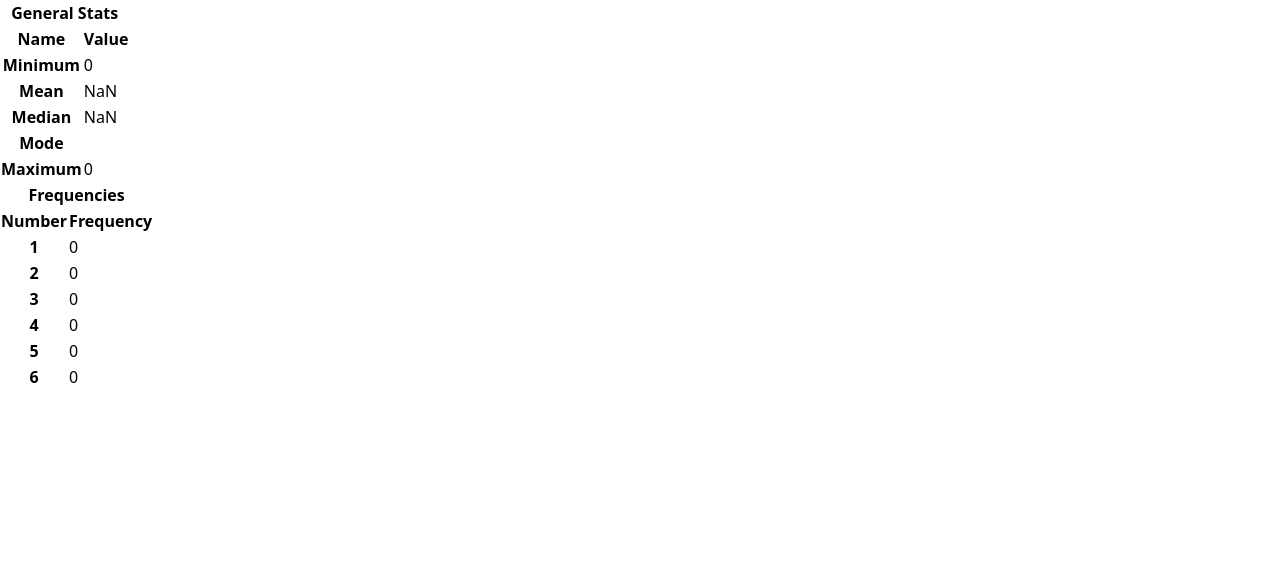
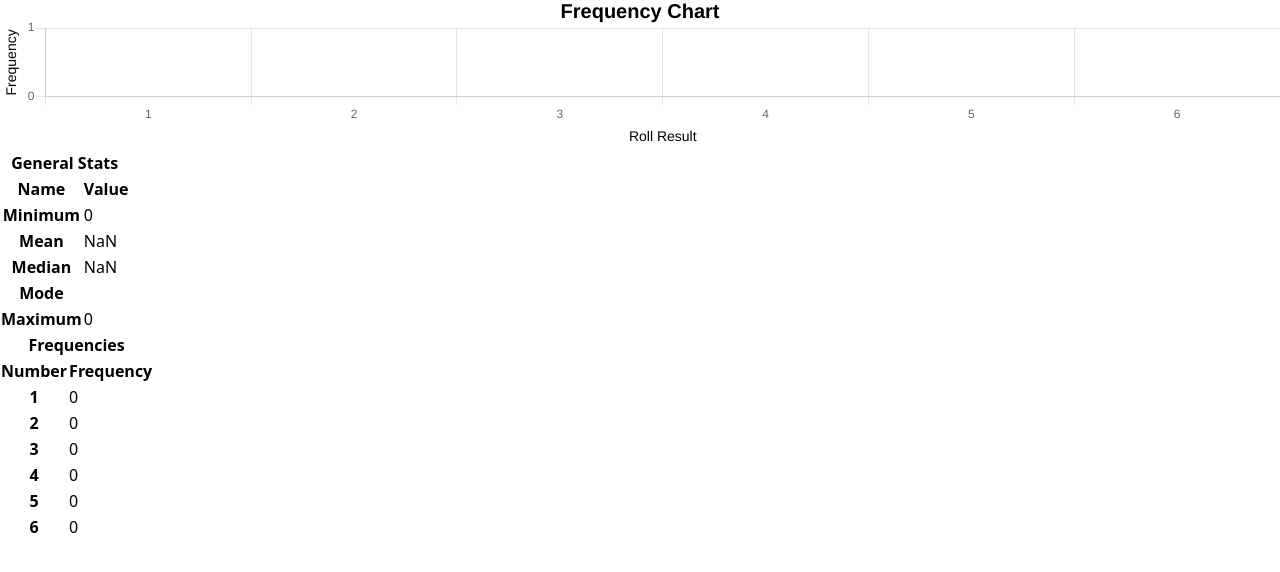
Before and after one commit to jchen2090/Disualizer, a React (Vite) app: page /dashboard in a window 1280 px wide. Shown: the top 572 px of the page. Built offline with nearby package versions, Linux system fonts and the light colour scheme.

Commit message:
Frequency Chart

```diff
--- a/package.json
+++ b/package.json
@@ -10,10 +10,12 @@
     "preview": "vite preview"
   },
   "dependencies": {
+    "chart.js": "^4.4.1",
     "class-variance-authority": "^0.7.0",
     "clsx": "^2.1.0",
     "lucide-react": "^0.309.0",
     "react": "^18.2.0",
+    "react-chartjs-2": "^5.2.0",
     "react-dom": "^18.2.0",
     "react-router-dom": "^6.21.2",
     "tailwind-merge": "^2.2.0",
--- /dev/null
+++ b/src/components/dashboard/FrequencyChart.tsx
@@ -0,0 +1,73 @@
+import { Bar } from "react-chartjs-2";
+import "chart.js/auto";
+import { chartProps } from "./types";
+import { useDashboardContext } from "../../hooks/useDashboardContext";
+
+export default function FrequencyChart({ data }: chartProps) {
+  const { diceAmount } = useDashboardContext();
+  const { frequencies } = data;
+  const smallestRoll = diceAmount;
+  const largestRoll = diceAmount * 6;
+  const allRolls = Array.from({ length: largestRoll - smallestRoll + 1 }, (_, i) => i + smallestRoll);
+
+  return (
+    <Bar
+      data={{
+        labels: allRolls,
+        datasets: [
+          {
+            label: "Amount Rolled",
+            data: allRolls.map((roll) => frequencies[roll] || 0),
+            backgroundColor: "#3b82f6",
+          },
+        ],
+      }}
+      options={{
+        scales: {
+          y: {
+            ticks: {
+              precision: 0,
+            },
+            title: {
+              display: true,
+              text: "Frequency",
+              color: "black",
+              font: {
+                size: 14,
+              },
+            },
+            beginAtZero: true,
+          },
+          x: {
+            title: {
+              display: true,
+              text: "Roll Result",
+              color: "black",
+              font: {
+                size: 14,
+              },
+            },
+          },
+        },
+        plugins: {
+          title: {
+            font: {
+              size: 20,
+            },
+            color: "black",
+            display: true,
+            text: "Frequency Chart",
+            padding: {
+              bottom: 4,
+            },
+          },
+          legend: {
+            display: false,
+          },
+        },
+        maintainAspectRatio: false,
+        responsive: true,
+      }}
+    />
+  );
+}
--- a/src/components/FrequencyTable.tsx
+++ b/src/components/dashboard/FrequencyTable.tsx
@@ -1,9 +1,5 @@
-import { useDashboardContext } from "../hooks/useDashboardContext";
-import { formattedData } from "../utils";
-
-type tableProps = {
-  data: formattedData;
-};
+import { useDashboardContext } from "../../hooks/useDashboardContext";
+import { tableProps } from "./types";
 
 export default function FrequencyTable({ data }: tableProps) {
   const { diceAmount } = useDashboardContext();
@@ -12,7 +8,7 @@ export default function FrequencyTable({ data }: tableProps) {
   const allRolls = Array.from({ length: largestRoll - smallestRoll + 1 }, (_, i) => i + smallestRoll);
 
   return (
-    <table className="border w-96">
+    <table className="border w-72">
       <thead>
         <tr>
           <th className="p-2 font-bold border-b" colSpan={2}>
@@ -25,8 +21,8 @@ export default function FrequencyTable({ data }: tableProps) {
           <th className="p-2 font-bold border-b border-r">Number</th>
           <th className="p-2 font-bold border-b">Frequency</th>
         </tr>
-        {allRolls.map((roll) => (
-          <tr>
+        {allRolls.map((roll, idx) => (
+          <tr key={idx}>
             <th className="p-2 font-bold border-b border-r">{roll}</th>
             <td className="p-2 text-center border-b">{data.frequencies[roll] || 0}</td>
           </tr>
--- a/src/components/DiceStatsTable.tsx
+++ b/src/components/dashboard/GeneralStatsTable.tsx
@@ -1,12 +1,8 @@
-import { formattedData } from "../utils";
-
-type tableProps = {
-  data: formattedData;
-};
+import { tableProps } from "./types";
 
 export default function DiceStatsTable({ data }: tableProps) {
   return (
-    <table className="border table-fixed w-96">
+    <table className="border table-fixed w-72">
       <thead>
         <tr>
           <th className="p-2 font-bold border-b" colSpan={2}>
@@ -33,7 +29,7 @@ export default function DiceStatsTable({ data }: tableProps) {
         </tr>
         <tr>
           <th className="p-2 border-b border-r">Mode</th>
-          <td className="p-2 text-center border-b">{data.mode}</td>
+          <td className="p-2 text-center border-b">{data.mode.join(", ")}</td>
         </tr>
         <tr>
           <th className="p-2 border-b border-r">Maximum</th>
--- /dev/null
+++ b/src/components/dashboard/types.ts
@@ -0,0 +1,9 @@
+import { formattedData } from "../../utils";
+
+export type tableProps = {
+  data: formattedData;
+};
+
+export type chartProps = {
+  data: formattedData;
+};
--- a/src/pages/Dashboard.tsx
+++ b/src/pages/Dashboard.tsx
@@ -1,5 +1,6 @@
-import DiceStatsTable from "../components/DiceStatsTable";
-import FrequencyTable from "../components/FrequencyTable";
+import DiceStatsTable from "../components/dashboard/GeneralStatsTable";
+import FrequencyChart from "../components/dashboard/FrequencyChart";
+import FrequencyTable from "../components/dashboard/FrequencyTable";
 import { useDashboardContext } from "../hooks/useDashboardContext";
 import { formatData } from "../utils";
 import Loading from "./Loading";
@@ -8,8 +9,6 @@ export default function Dashboard() {
   const { isLoading, data, setIsLoading } = useDashboardContext();
   const formattedData = formatData(data);
 
-  //TODO: Remove later
-  console.log(data);
   setTimeout(() => {
     //TODO: Unsure when to make it load
     setIsLoading(false);
@@ -20,10 +19,15 @@ export default function Dashboard() {
   }
 
   return (
-    <div className="flex flex-col h-screen">
-      <div className="flex flex-col gap-6 mt-12">
-        <DiceStatsTable data={formattedData} />
-        <FrequencyTable data={formattedData} />
+    <div className="flex flex-col h-screen p-12 max-w-screen">
+      <div className="flex mt-12 justify-evenly">
+        <div className="w-3/5 h-96">
+          <FrequencyChart data={formattedData} />
+        </div>
+        <div className="flex flex-col gap-6">
+          <DiceStatsTable data={formattedData} />
+          <FrequencyTable data={formattedData} />
+        </div>
       </div>
     </div>
   );
--- a/src/utils.ts
+++ b/src/utils.ts
@@ -3,7 +3,7 @@ export type formattedData = {
   median: number;
   min: number;
   max: number;
-  mode: string;
+  mode: number[];
   frequencies: { [key: number]: number };
 };
 
@@ -40,18 +40,27 @@ const getFrequencies = (data: Array<number>) => {
   return count;
 };
 
+/**
+ * If there is no single mode (i,e [1, 2, 3]) where all rolls occur once
+ * Then we should return [1, 2, 3]
+ */
 const getMode = (data: Array<number>) => {
   const frequency = getFrequencies(data);
   let highestCount: number = 0;
-  let mostRolledNumber!: string;
+  let mode: number[] = [];
 
-  Object.entries(frequency).forEach(([number, count]) => {
-    if (count > highestCount) {
-      mostRolledNumber = number;
+  Object.entries(frequency).forEach(([rollNumber, count]) => {
+    const number = parseInt(rollNumber);
+
+    if (count === highestCount) {
+      mode.push(number);
+    } else if (count > highestCount) {
+      mode = [];
+      mode.push(number);
       highestCount = count;
     }
   });
-  return mostRolledNumber;
+  return mode;
 };
 
 export const formatData = (data: Array<number>): formattedData => {
```
Also changed, not shown: 1 other file (tests, documents, lock files or other folders).
